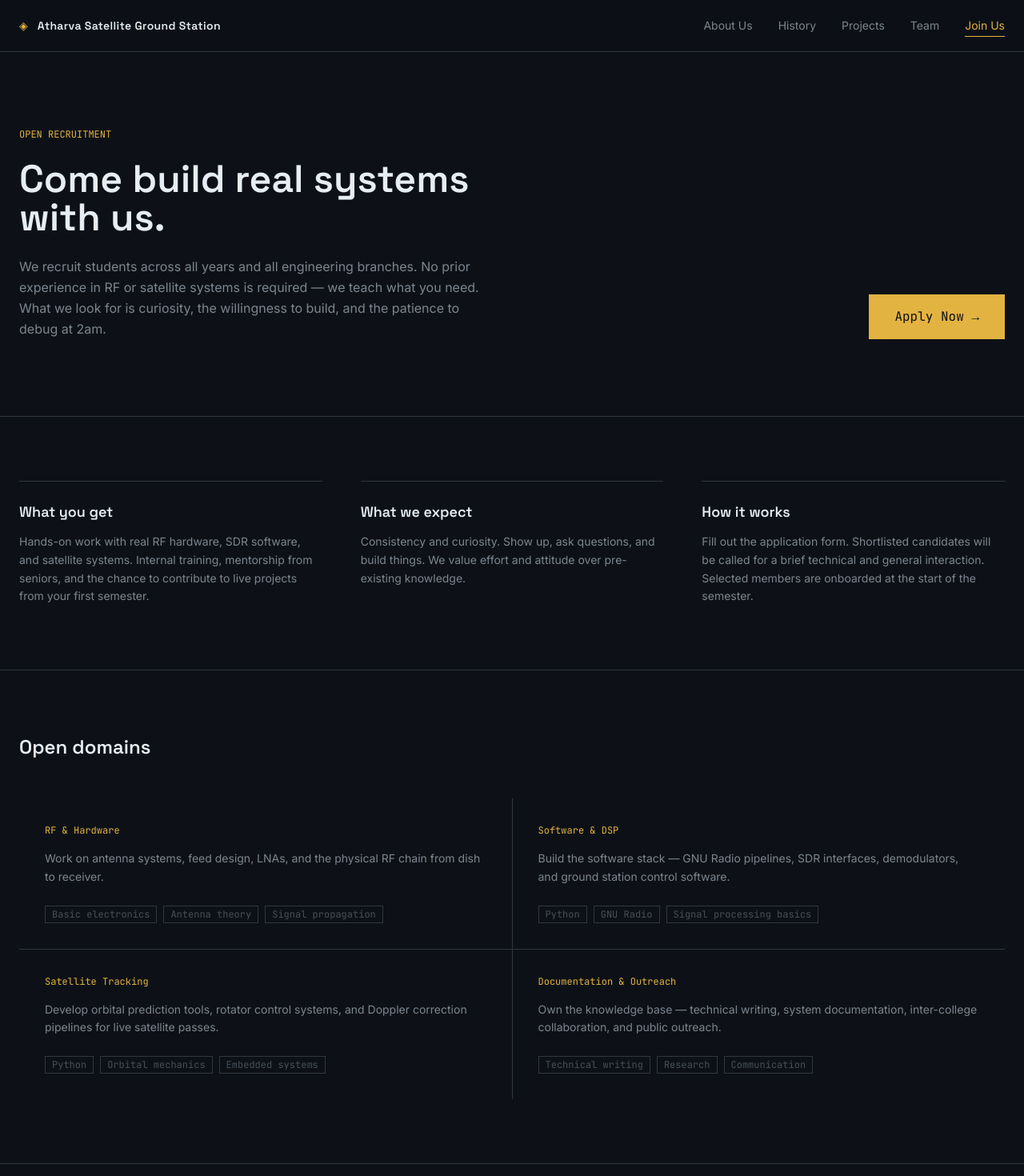
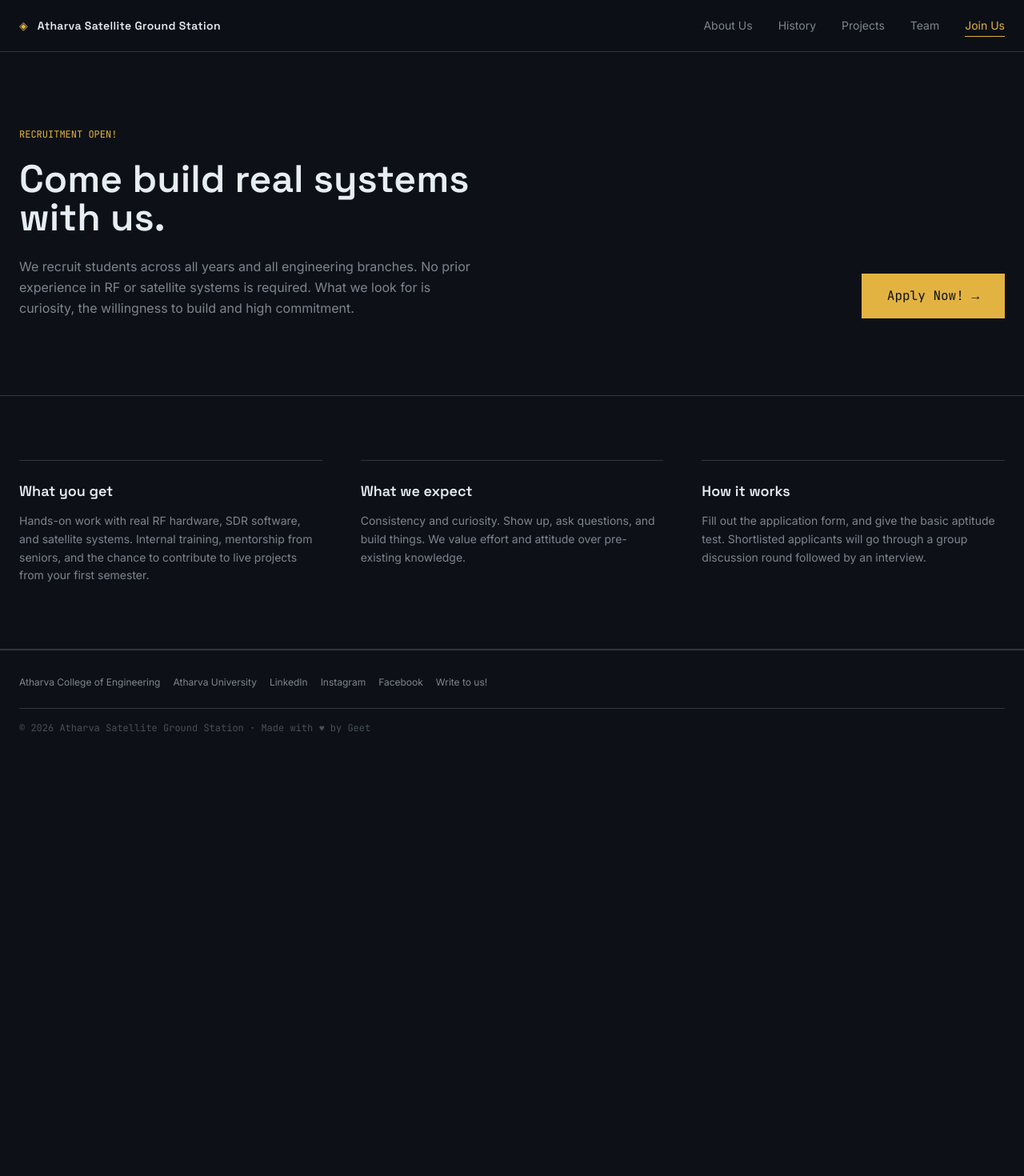
Before and after one commit to happi0456/atharvagroundstation, a Next.js app: page /join in a window 1280 px wide. Shown: the top 1470 px of the page at 80% size. After the commit the page ends 950 px from the top, so only its background shows below. Built offline with nearby package versions, Linux system fonts and the light colour scheme.

Commit message:
join page finalised

```diff
--- a/app/join/page.jsx
+++ b/app/join/page.jsx
@@ -1,4 +1,4 @@
-const GOOGLE_FORM_URL = 'https://placeholder-google-form-url.com'
+const GOOGLE_FORM_URL = 'https://docs.google.com/forms/d/1Hfn6yhTGjukf-4I4aMIow7vr0XtXVmQmP4Yk_X2mMTg/viewform'
 
 const DOMAINS = [
   {
@@ -31,12 +31,12 @@
       <section className="border-b border-border">
         <div className="max-w-7xl mx-auto px-6 py-24 flex flex-col gap-8 md:flex-row md:items-end md:justify-between">
           <div className="flex flex-col gap-6 max-w-xl">
-            <p className="font-mono text-xs text-gold">OPEN RECRUITMENT</p>
+            <p className="font-mono text-xs text-gold">RECRUITMENT OPEN!</p>
             <h1 className="font-display font-semibold text-4xl md:text-5xl text-ink leading-tight">
               Come build real systems<br />with us.
             </h1>
             <p className="font-body text-muted text-base leading-relaxed">
-              We recruit students across all years and all engineering branches. No prior experience in RF or satellite systems is required — we teach what you need. What we look for is curiosity, the willingness to build, and the patience to debug at 2am.
+              We recruit students across all years and all engineering branches. No prior experience in RF or satellite systems is required. What we look for is curiosity, the willingness to build and high commitment.
             </p>
           </div>
 
@@ -46,7 +46,7 @@
             rel="noopener noreferrer"
             className="font-mono text-base text-canvas bg-gold px-8 py-4 hover:bg-gold-muted transition-colors duration-200 w-fit whitespace-nowrap"
           >
-            Apply Now →
+            Apply Now! →
           </a>
         </div>
       </section>
@@ -65,7 +65,7 @@
             },
             {
               heading: 'How it works',
-              body: 'Fill out the application form. Shortlisted candidates will be called for a brief technical and general interaction. Selected members are onboarded at the start of the semester.',
+              body: 'Fill out the application form, and give the basic aptitude test. Shortlisted applicants will go through a group discussion round followed by an interview.',
             },
           ].map(({ heading, body }) => (
             <div key={heading} className="flex flex-col gap-3 border-t border-border pt-6">
@@ -75,29 +75,6 @@
           ))}
         </div>
       </section>
-
-      {/* Open domains */}
-      <section>
-        <div className="max-w-7xl mx-auto px-6 py-20">
-          <h2 className="font-display font-semibold text-2xl text-ink mb-12">Open domains</h2>
-          <div className="grid grid-cols-1 md:grid-cols-2 gap-px bg-border">
-            {DOMAINS.map((domain) => (
-              <div key={domain.name} className="bg-canvas p-8 flex flex-col gap-4">
-                <span className="font-mono text-xs text-gold">{domain.name}</span>
-                <p className="font-body text-muted text-sm leading-relaxed">{domain.description}</p>
-                <div className="flex flex-wrap gap-2 mt-auto pt-2">
-                  {domain.skills.map(skill => (
-                    <span key={skill} className="font-mono text-xs text-dim border border-border px-2 py-0.5">
-                      {skill}
-                    </span>
-                  ))}
-                </div>
-              </div>
-            ))}
-          </div>
-        </div>
-      </section>
-
     </div>
   )
 }
```
